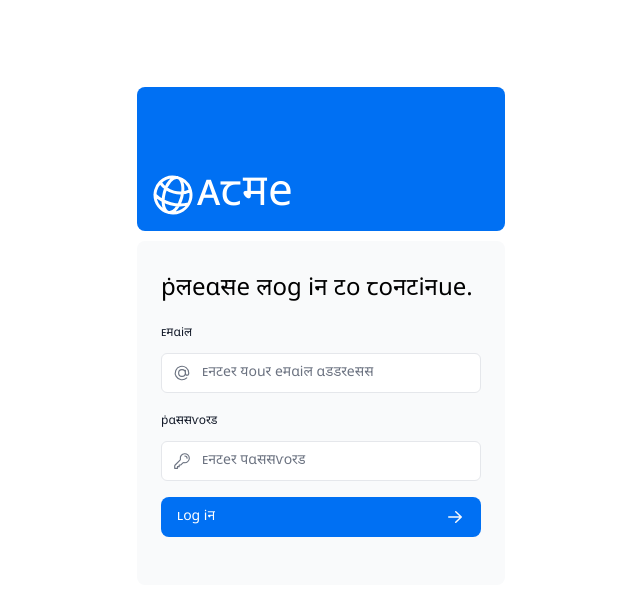
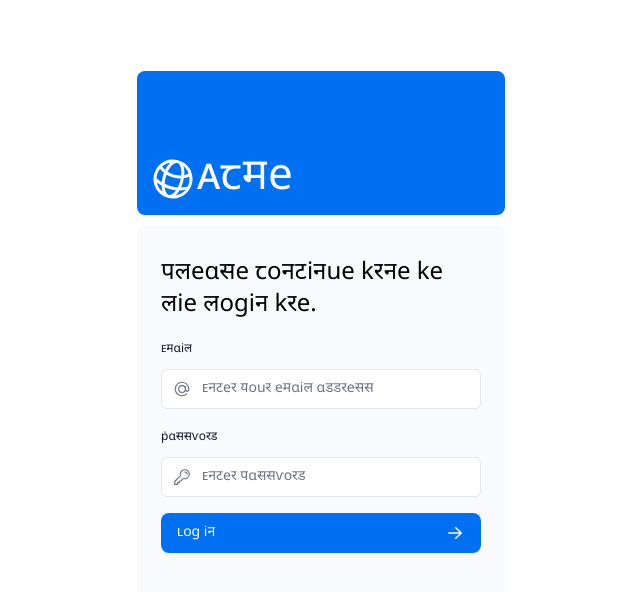
Before and after one commit to zava810/lrnextfinal, a Next.js app: page /login in a window 1280 px wide. Shown: the top 592 px of the page, without its empty margins (319-959 px from the left). Built offline with nearby package versions, Linux system fonts and the light colour scheme; a web font is replaced by a local one.

Commit message:
zava8.github.io fb.com/ztrabc

```diff
--- a/app/ui/login-form.tsx
+++ b/app/ui/login-form.tsx
@@ -21,7 +21,7 @@ export default function LoginForm() {
     <form action={formAction} className="space-y-3">
       <div className="flex-1 rounded-lg bg-gray-50 px-6 pb-4 pt-8">
         <h1 className={`${hin115_font.className} mb-3 text-2xl`}>
-          Please log in to continue.
+          please continue krne ke lie login kre.
         </h1>
         <div className="w-full">
           <div>
```
